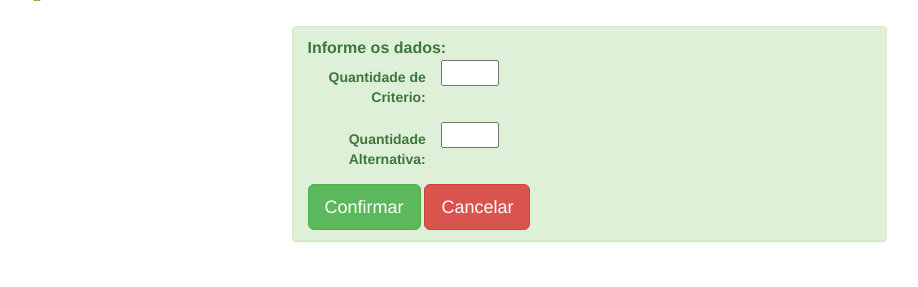
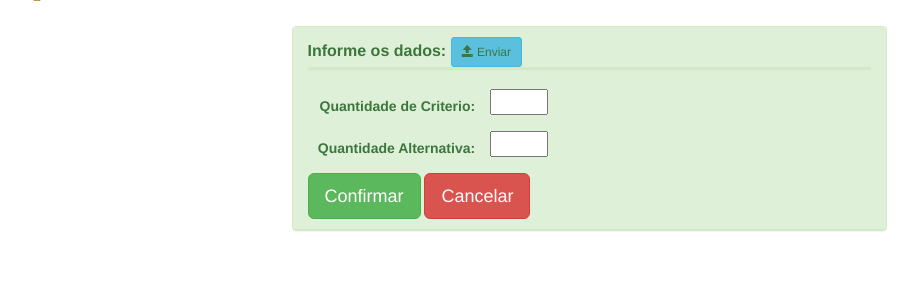
Before and after one commit to OthoGarcia/Analise-Decisoria, a Django app: page /main/qtdeCriterioAlternativa/ in a window 1280 px wide. Shown: the part 64-351 px from the top of the page, without its empty margins (51-969 px from the left). Run offline with Django 3.2, Linux system fonts and the light colour scheme; some libraries are stand-ins or nearby versions.

Commit message:
Adicionado botao na interface para inserir arquivos em csv

```diff
--- a/analise_decisoria/main/templates/main/qtdeCriterioAlternativa.html
+++ b/analise_decisoria/main/templates/main/qtdeCriterioAlternativa.html
@@ -6,18 +6,23 @@
            <div id="loginbox" style="margin-top:50px;" class="mainbox col-md-6 col-md-offset-3 col-sm-8 col-sm-offset-2">
              <div class="panel panel-success" >
                     <div class="panel-heading">
-                        <div class="panel-title"><b>Informe os dados:</b></div>
+                        <div class="panel-title"><b>Informe os dados:</b>
+                           <a href="{% url 'inserirArquivo' %}" type="button" class="btn btn-info btn-sm">
+                              <span class="glyphicon glyphicon-open"></span> Enviar
+                           </a>
+                        </div>
+                        <div class="panel panel-success"></div>
                         <div style="float:right; font-size: 80%; position: relative; top:-10px"></div>
 
                         <form id="loginform" class="form-horizontal" role="form" action="#" method="POST" >
                           {% csrf_token %}
                            <div class="form-group">
-                             <label for="firstname" class="col-md-3 control-label">Quantidade de Criterio:</label>
+                             <label for="firstname" class="col-md-4 control-label">Quantidade de Criterio:</label>
                              {{ form.qtdeCriterio }}
                            </div>
 
                            <div class="form-group">
-                             <label for="firstname" class="col-md-3 control-label">Quantidade Alternativa:</label>
+                             <label for="firstname" class="col-md-4 control-label">Quantidade Alternativa:</label>
                              {{ form.qtdeAlternativa }}
                            </div>
                            <button class="btn btn-lg btn-primary btn-success" type="submit">Confirmar</button>
```
